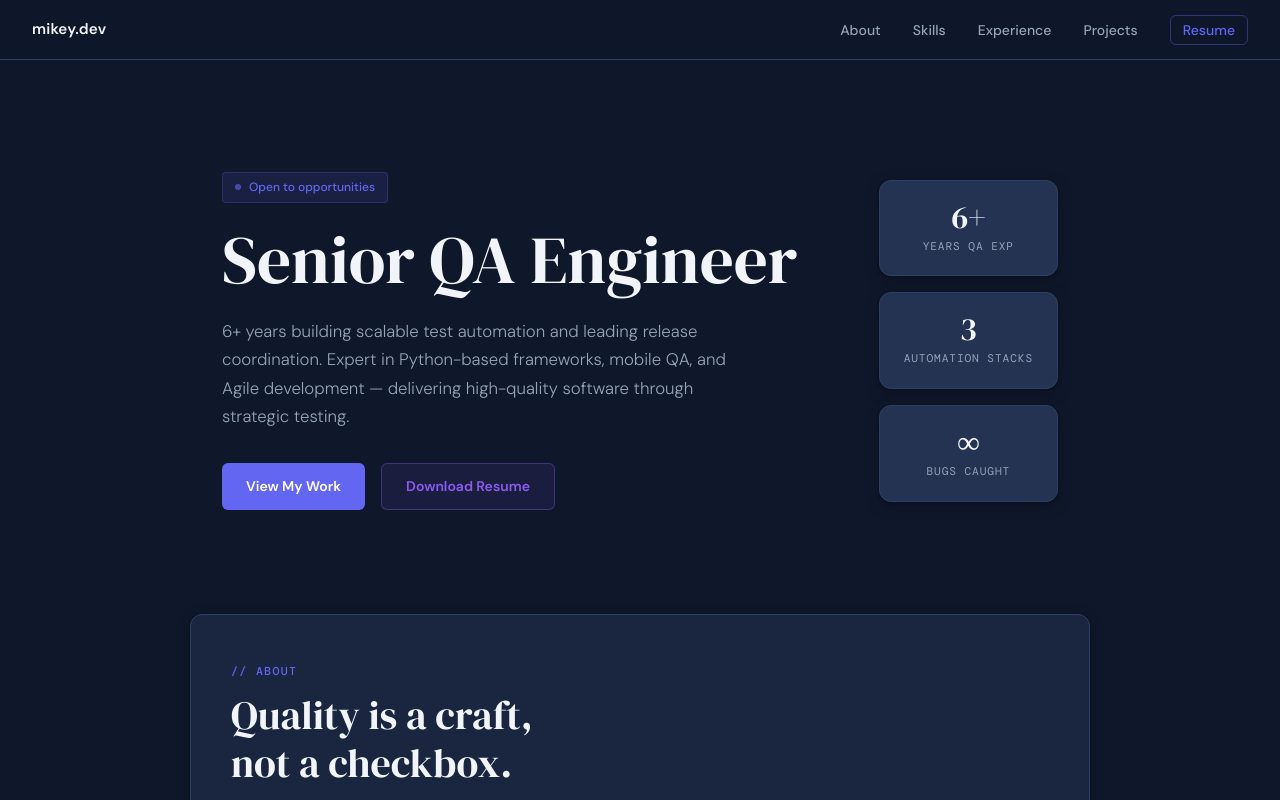
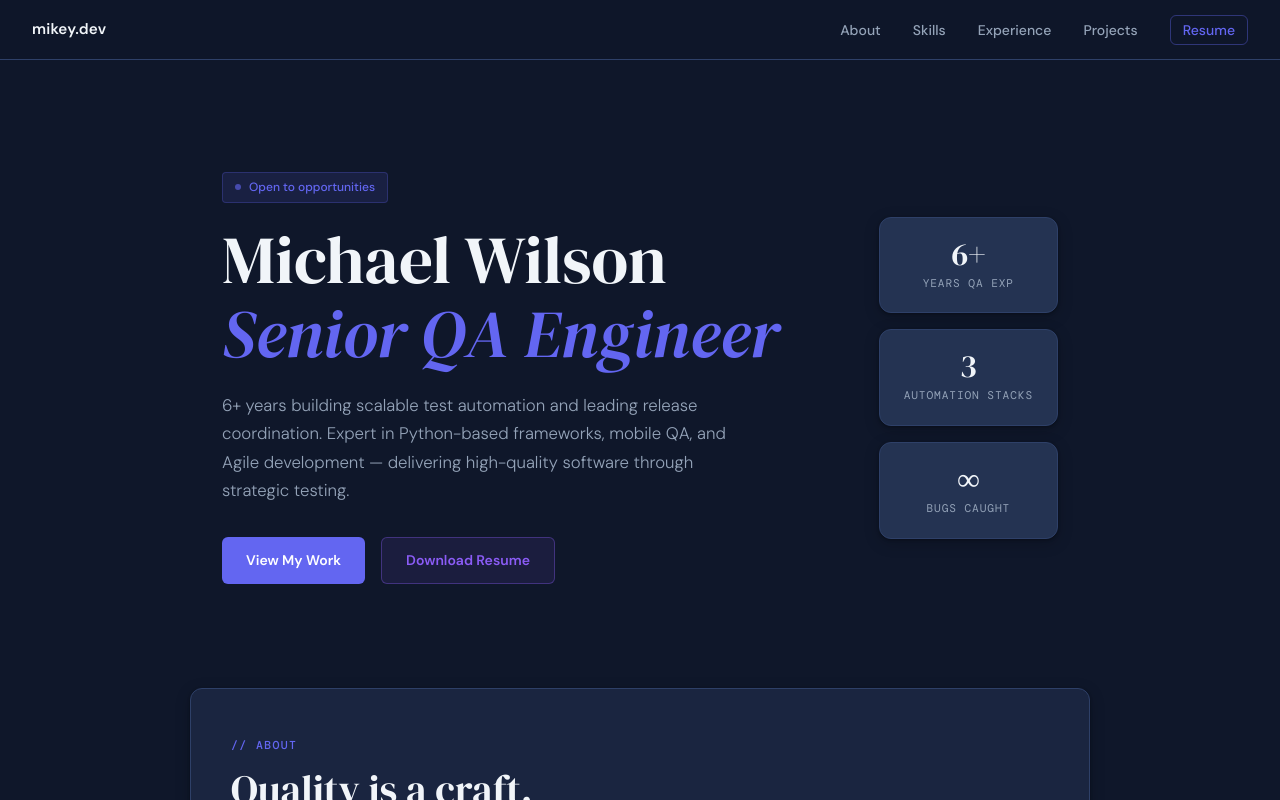
Before and after one commit to MikeyWilson34/mikey.dev, a React (Vite) app: page / in a window 1280 px wide. Shown: the top 800 px of the page. Built offline with nearby package versions, Linux system fonts and the light colour scheme.

Commit message:
added my name to the website...

```diff
--- a/src/components/Hero.tsx
+++ b/src/components/Hero.tsx
@@ -4,7 +4,11 @@ export default function Hero() {
       <div>
         <div className="hero-badge">Open to opportunities</div>
         <h1>
+          Michael Wilson <br>
+          </br>
+          <em>
           Senior QA Engineer
+          </em>
         </h1>
         <p className="hero-sub">
           6+ years building scalable test automation and leading release coordination.
```
